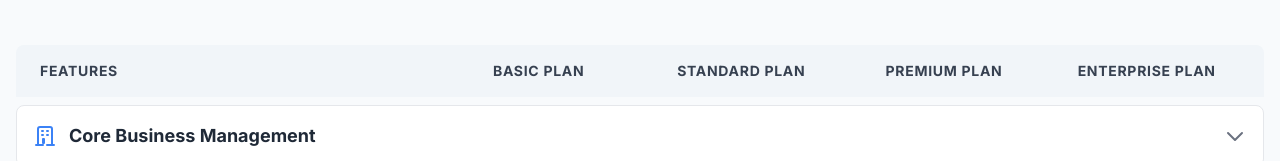
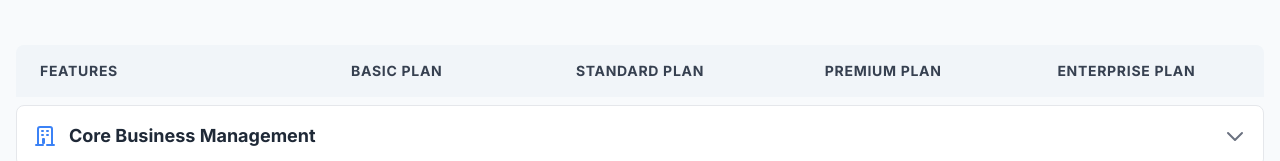
Before and after one commit to VIJAYKUMARCHAGANTIPATI2002/JoinBeautyPricing, a plain HTML site: page index.html in a window 1280 px wide. Shown: the part 739-900 px from the top of the page. Drawn offline with nearby package versions, Linux system fonts and the light colour scheme.

Commit message:
Update index.html

```diff
--- a/index.html
+++ b/index.html
@@ -59,11 +59,13 @@
 <body>
 
     <div class="container mx-auto px-4 py-12 md:py-20">
+        <!-- HEADER -->
         <div class="text-center mb-10">
             <h1 class="text-4xl md:text-5xl font-extrabold text-gray-800 tracking-tight">The Right Plan for Your Business</h1>
             <p class="mt-4 text-lg text-gray-600 max-w-2xl mx-auto">Flexible pricing for businesses of all sizes. Choose the plan that fits your needs and budget.</p>
         </div>
 
+        <!-- BILLING TOGGLE -->
         <div class="flex justify-center items-center mb-10 space-x-4">
             <span id="monthly-label" class="text-lg font-semibold text-blue-600">Monthly</span>
             <label for="billing-toggle" class="inline-flex relative items-center cursor-pointer">
@@ -73,8 +75,10 @@
             <span id="annual-label" class="text-lg font-medium text-gray-500">Annually <span class="text-green-500 font-semibold">(Save 20%)</span></span>
         </div>
 
+        <!-- PRICING CARDS -->
         <div id="pricing-cards-container" class="grid grid-cols-1 md:grid-cols-2 lg:grid-cols-4 gap-8 mb-12"></div>
 
+        <!-- FEATURES COMPARISON -->
         <div class="text-center mb-12 mt-20">
              <h2 class="text-3xl md:text-4xl font-extrabold text-gray-800 tracking-tight">Compare Features</h2>
              <p class="mt-3 text-lg text-gray-600">Find the perfect set of features for your workflow.</p>
@@ -129,10 +133,10 @@ Client Aggregators Integration,❌,❌,✔️,✔️
 Verification & Revenue Share
 "JoinBeauty Verified" Badge,Fee,Fee,Included,Included
 Eco-Friendly Certification,Fee,Fee,Included,Included
-Professional Certifications (MUA, etc.),Fee,Fee,Fee,Included
+Professional Certifications,Fee,Fee,Fee,Included
 B2B Supply Marketplace Commission,Standard Rate,Standard Rate,Reduced Rate,Preferred Rate
 Support, Training & Maintenance
-FAQ, Contact Us,✔️,✔️,✔️,✔️
+FAQ & Contact Us,✔️,✔️,✔️,✔️
 Customer & Partner Support,Email Support (24hr response),Priority Email Support (12hr response),24/7 Email & Chat Support,Dedicated Account Manager & 24/7 Support
 Training for Business Partners,Onboarding Only,Onboarding Only,Biannual Training,Quarterly Training
 Data Migration Support,❌,Add-on Fee,✔️,✔️`;
@@ -213,13 +217,10 @@ Data Migration Support,❌,Add-on Fee,✔️,✔️`;
             });
 
             // Render Features Comparison Table
-            // FIX: Changed to a 6-column grid to allow the first column to be wider without breaking the layout.
-            let tableHeaderHTML = `<div class="grid grid-cols-6 gap-4 py-4 px-6 bg-slate-100 rounded-t-lg sticky top-0 z-10">`;
-            // FIX: First column spans 2 grid columns. Removed responsive variants.
-            tableHeaderHTML += `<div class="col-span-2 text-left text-sm font-bold text-gray-700 uppercase tracking-wider">Features</div>`;
+            let tableHeaderHTML = `<div class="grid grid-cols-5 gap-4 py-4 px-6 bg-slate-100 rounded-t-lg sticky top-0 z-10">`;
+            tableHeaderHTML += `<div class="col-span-2 lg:col-span-1 text-left text-sm font-bold text-gray-700 uppercase tracking-wider">Features</div>`;
             headers.forEach(header => {
-                // FIX: Removed 'hidden lg:block' to ensure headers are always visible with their data.
-                tableHeaderHTML += `<div class="text-center text-sm font-bold text-gray-700 uppercase tracking-wider">${header}</div>`;
+                tableHeaderHTML += `<div class="hidden lg:block text-center text-sm font-bold text-gray-700 uppercase tracking-wider">${header}</div>`;
             });
             tableHeaderHTML += `</div>`;
 
@@ -230,17 +231,14 @@ Data Migration Support,❌,Add-on Fee,✔️,✔️`;
 
                 let featuresRowsHTML = '';
                 categoryObj.items.forEach(item => {
-                    // FIX: Changed to a 6-column grid to match the header.
-                    featuresRowsHTML += `<div class="grid grid-cols-6 gap-4 items-center">`;
-                    // FIX: The feature name spans 2 columns. Removed complex/broken responsive spans.
-                    featuresRowsHTML += `<div class="col-span-2 py-3 text-sm font-medium text-gray-600">${item.name}</div>`;
+                    featuresRowsHTML += `<div class="grid grid-cols-5 gap-4 items-center">`;
+                    featuresRowsHTML += `<div class="col-span-5 sm:col-span-2 lg:col-span-1 py-3 text-sm font-medium text-gray-600">${item.name}</div>`;
 
                     item.plans.forEach(planValue => {
                         let displayValue = '';
                         if (planValue === '✔️') displayValue = checkIcon;
                         else if (planValue === '❌') displayValue = crossIcon;
                         else displayValue = `<span class="text-sm text-gray-800 font-semibold text-center block">${planValue}</span>`;
-                        // Each plan value implicitly takes up 1 column.
                         featuresRowsHTML += `<div class="text-center py-3">${displayValue}</div>`;
                     });
                     featuresRowsHTML += `</div>`;
```
